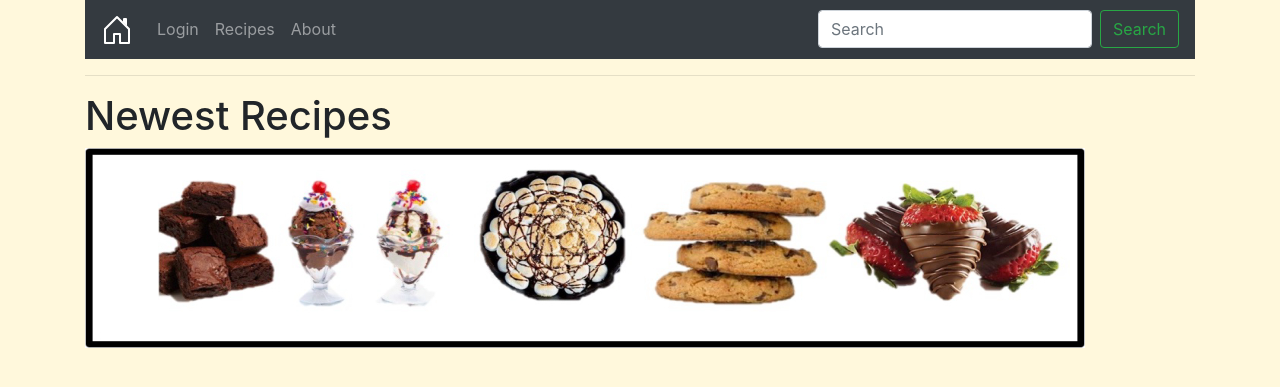
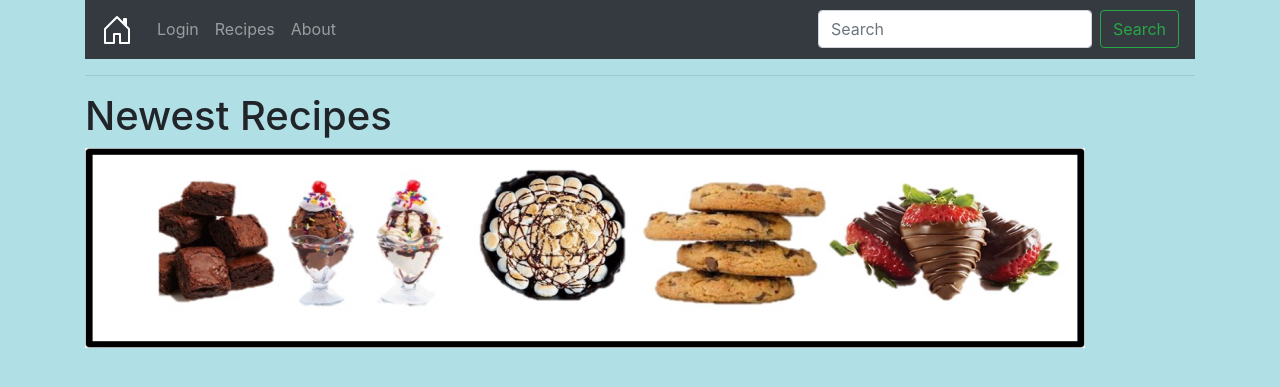
Before and after one commit to lizlau7/recipe_project, a Flask app: page / in a window 1280 px wide. Shown: the top 387 px of the page. Run offline with Flask 2, Linux system fonts and the light colour scheme; data that the repository does not hold is empty; some libraries are stand-ins or nearby versions.

Commit message:
powderblue background

```diff
--- a/static/css/stylesheet.css
+++ b/static/css/stylesheet.css
@@ -4,5 +4,5 @@ label.print{
 }
 
 body {
-  background-color: cornsilk;
+  background-color: powderblue;
 }
```
